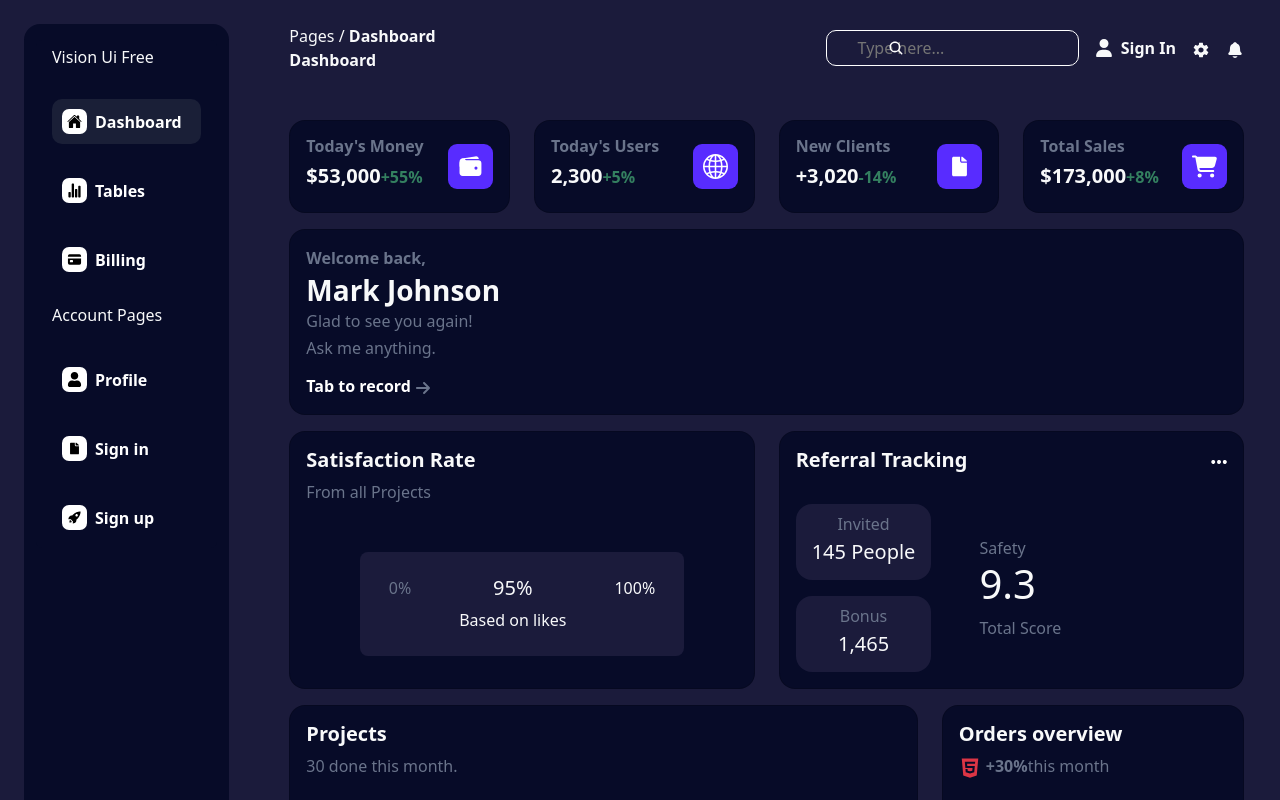
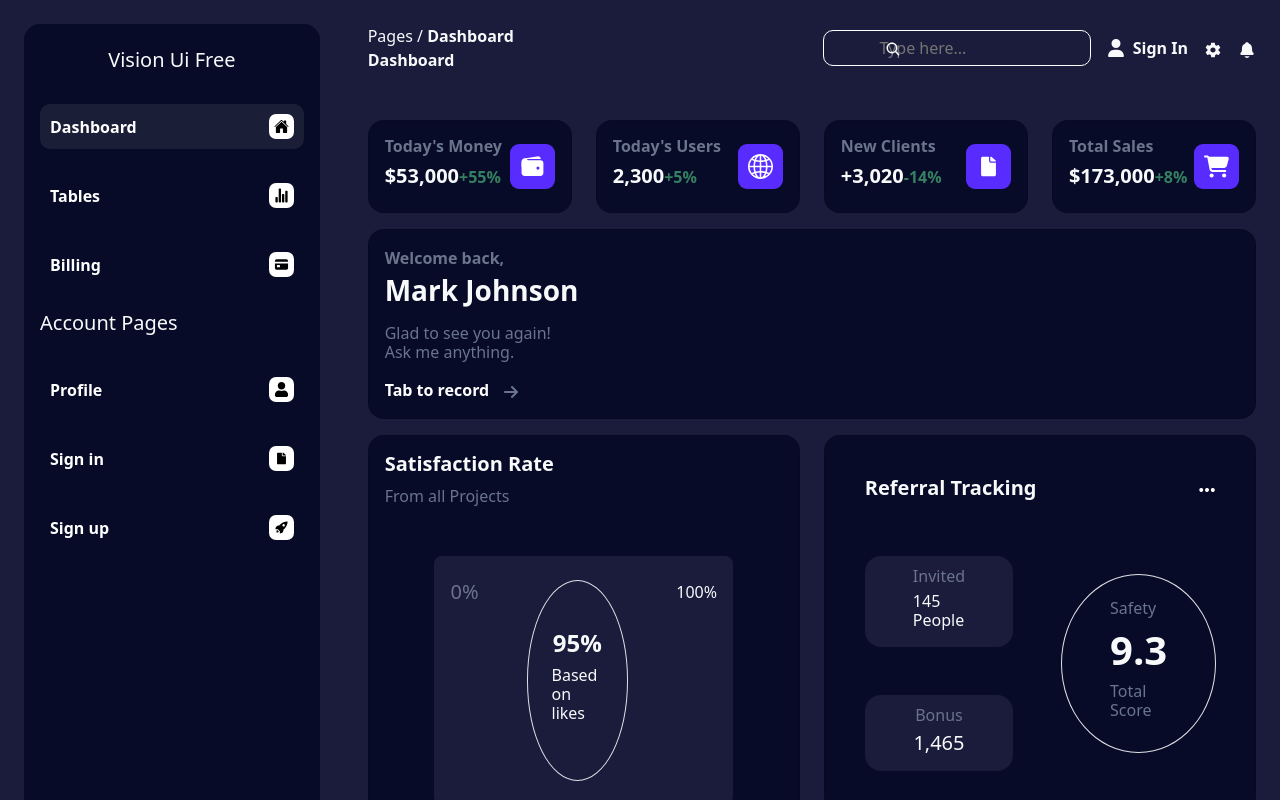
Before and after one commit to Janice1828/dashboard_sample, a React (Create React App) app: page / in a window 1280 px wide. Shown: the top 800 px of the page. Built offline with nearby package versions, Linux system fonts and the light colour scheme.

Commit message:
home page basic completed

```diff
--- a/src/Home.js
+++ b/src/Home.js
@@ -4,11 +4,11 @@ import Sidebar from "./components/Sidebar";
 function Home() {
   return (
     <div className="body-color ">
-      <div className="row w-100 m-0 px-4 py-4">
-        <div className="col-lg-2 text-light h-100vh bg-sidebar-color rounded-4">
+      <div className="row w-100 gx-0 m-0 px-4 py-4">
+        <div className="sidebar text-light h-100vh bg-sidebar-color rounded-4">
           <Sidebar />
         </div>
-        <div className="col-lg-10 text-light">
+        <div className="home-content text-light">
           <Dashboard />
         </div>
       </div>
--- a/src/components/Dashboard.js
+++ b/src/components/Dashboard.js
@@ -131,12 +131,12 @@ const Dashboard = () => {
                 <span style={{ color: "#6a748b" }} className="fw-bold">
                   Welcome back,
                 </span>
-                <h3 className="mt-1 mb-1 fw-bolder">Mark Johnson</h3>
+                <h3 className="mt-1 mb-3 fw-bolder">Mark Johnson</h3>
                 <div
                   className="d-flex flex-column mt-1 mb-2"
                   style={{ color: "#6a748b" }}
                 >
-                  <h6>Glad to see you again!</h6>
+                  <h6 className="mb-0">Glad to see you again!</h6>
                   <h6>Ask me anything.</h6>
                 </div>
                 <button
@@ -149,7 +149,10 @@ const Dashboard = () => {
                     color: "#fff",
                   }}
                 >
-                  Tab to record <FaArrowRight style={{ color: "#6a748b" }} />
+                  Tab to record{" "}
+                  <FaArrowRight
+                    style={{ color: "#6a748b", marginLeft: "10px" }}
+                  />
                 </button>
               </div>
             </div>
@@ -160,10 +163,10 @@ const Dashboard = () => {
                 <h5 className="fw-bold">Satisfaction Rate</h5>
                 <p className="reg-color">From all Projects</p>
                 <div className="d-flex gap-5 justify-content-center mt-5 mb-3 body-color w-75 rounded-3 m-auto px-3 py-4">
-                  <div className="reg-color">0%</div>
-                  <div>
-                    <h5 className="text-center">95%</h5>
-                    <span>Based on likes</span>
+                  <h5 className="reg-color">0%</h5>
+                  <div className="border p-2 rounded-circle px-4 py-5">
+                    <h4 className="text-center fw-bolder">95%</h4>
+                    <h6>Based on likes</h6>
                   </div>
                   <div>100%</div>
                 </div>
@@ -171,9 +174,9 @@ const Dashboard = () => {
             </div>
           </div>
           <div className="col-6">
-            <div className="card rounded-4 bg-sidebar-color text-light">
+            <div className="card rounded-4 bg-sidebar-color text-light p-4">
               <div className="card-body">
-                <div className="d-flex justify-content-between mb-4">
+                <div className="d-flex justify-content-between mb-5">
                   <h5 className="fw-bold">Referral Tracking</h5>
                   <span>
                     <button
@@ -190,22 +193,22 @@ const Dashboard = () => {
                   </span>
                 </div>
                 <div className="d-flex gap-5 align-items-center">
-                  <div className="d-flex flex-column gap-3">
-                    <div className="body-color px-3 py-2 rounded-4 d-flex flex-column align-items-center">
+                  <div className="d-flex flex-column gap-5">
+                    <div className="body-color px-5 py-2 rounded-4 d-flex flex-column align-items-center">
                       <span className="text-center reg-color mb-1 d-block">
                         Invited
                       </span>
-                      <h5>145 People</h5>
+                      <h6>145 People</h6>
                     </div>
                     <div className="body-color text-center py-2 rounded-4">
                       <span className="reg-color mb-1 d-block">Bonus</span>
                       <h5>1,465</h5>
                     </div>
                   </div>
-                  <div>
-                    <span className="reg-color">Safety</span>
-                    <h1>9.3</h1>
-                    <span className="reg-color">Total Score</span>
+                  <div className="border rounded-circle px-5 py-4">
+                    <h6 className="reg-color">Safety</h6>
+                    <h1 className="fw-bolder">9.3</h1>
+                    <h6 className="reg-color">Total Score</h6>
                   </div>
                 </div>
               </div>
--- a/src/components/Navbar.js
+++ b/src/components/Navbar.js
@@ -9,9 +9,8 @@ const Navbar = (props) => {
     input: {
       borderRadius: "10px",
       border: "1px solid #fff",
-      padding: "5px 10px ",
+      padding: "5px 0px 5px 35px ",
       color: "#fff",
-
       background: "transparent",
     },
     iconStyle: {
@@ -26,8 +25,8 @@ const Navbar = (props) => {
       background: " transparent",
       color: "#fff",
       border: "none",
-      top: "4px",
-      right: "175px",
+      top: "5px",
+      right: "190px",
     },
   };
 
--- a/src/components/Sidebar.js
+++ b/src/components/Sidebar.js
@@ -25,45 +25,63 @@ const Sidebar = () => {
     <div className="">
       <ul className="list-group d-flex flex-direction gap-2 pt-3 pb-5">
         <li className="list-group-item border-0 bg-sidebar-color text-light">
-          <h6 className="font-italic">Vision Ui Free</h6>
+          <h5 className="font-italic text-center">Vision Ui Free</h5>
         </li>
         <li className="list-group-item bg-sidebar-color border-0">
-          <NavLink to="/" className="d-flex gap-2 align-items-center">
+          <NavLink
+            to="/"
+            className="d-flex justify-content-between align-items-center"
+          >
+            <span style={style.spanStyle}>Dashboard</span>
             <IoHome style={style.iconStyle} />
-            <span style={style.spanStyle}>Dashboard</span>
           </NavLink>
         </li>
         <li className="list-group-item bg-sidebar-color border-0">
-          <NavLink to="/tables" className="d-flex gap-2 align-items-center">
-            <IoStatsChart style={style.iconStyle} />{" "}
+          <NavLink
+            to="/tables"
+            className="d-flex justify-content-between align-items-center"
+          >
             <span style={style.spanStyle}>Tables</span>
+            <IoStatsChart style={style.iconStyle} />
           </NavLink>
         </li>
         <li className="list-group-item bg-sidebar-color border-0">
-          <NavLink to="/billing" className="d-flex gap-2 align-items-center">
+          <NavLink
+            to="/billing"
+            className="d-flex justify-content-between align-items-center"
+          >
+            <span style={style.spanStyle}> Billing</span>
             <IoCard style={style.iconStyle} />
-            <span style={style.spanStyle}> Billing</span>
           </NavLink>
         </li>
         <li className="list-group-item bg-sidebar-color text-light border-0">
-          <h6 className="font-italic">Account Pages</h6>
+          <h5 className="font-italic">Account Pages</h5>
         </li>
         <li className="list-group-item bg-sidebar-color border-0">
-          <NavLink to="/profile " className="d-flex gap-2 align-items-center">
-            <FaUser style={style.iconStyle} />{" "}
+          <NavLink
+            to="/profile "
+            className="d-flex justify-content-between align-items-center"
+          >
             <span style={style.spanStyle}>Profile</span>
+            <FaUser style={style.iconStyle} />
           </NavLink>
         </li>
         <li className="list-group-item bg-sidebar-color border-0">
-          <NavLink to="/signin" className="d-flex gap-2 align-items-center">
+          <NavLink
+            to="/signin"
+            className="d-flex justify-content-between align-items-center"
+          >
+            <span style={style.spanStyle}> Sign in</span>
             <IoIosDocument style={style.iconStyle} />
-            <span style={style.spanStyle}> Sign in</span>
           </NavLink>
         </li>
         <li className="list-group-item bg-sidebar-color border-0">
-          <NavLink to="/signup" className="d-flex gap-2 align-items-center">
+          <NavLink
+            to="/signup"
+            className="d-flex justify-content-between align-items-center"
+          >
+            <span style={style.spanStyle}>Sign up</span>
             <IoIosRocket style={style.iconStyle} />{" "}
-            <span style={style.spanStyle}>Sign up</span>
           </NavLink>
         </li>
       </ul>
--- a/src/components/TableList.js
+++ b/src/components/TableList.js
@@ -4,9 +4,10 @@ import { SlOptionsVertical } from "react-icons/sl";
 
 const TableList = () => {
   return (
-    <div className="row gy-4 px-4">
-      <Navbar header="Tables" className="col-12" />
-
+    <div className="ps-5">
+      <Navbar header="Tables" />
+      <div className="pt-5">
+        <div className="row gy-3">
           <div className="col-12 card bg-sidebar-color border-0 text-light">
             <div className="card-body">
               <h5>Authors Table</h5>
@@ -120,6 +121,8 @@ const TableList = () => {
             </div>
           </div>
         </div>
+      </div>
+    </div>
   );
 };
 
--- a/src/pages/Billing.js
+++ b/src/pages/Billing.js
@@ -5,13 +5,10 @@ const Billing = () => {
   return (
     <div className="body-color ">
       <div className="row g-0 px-4 py-4">
-        <div
-          style={{ width: "22%" }}
-          className=" text-light h-100vh bg-sidebar-color rounded-4"
-        >
+        <div className="sidebar text-light h-100vh bg-sidebar-color rounded-4">
           <Sidebar />
         </div>
-        <div className="col-9 text-light">
+        <div className="home-content text-light">
           <BillingContent />
         </div>
       </div>
--- a/src/pages/Profile.js
+++ b/src/pages/Profile.js
@@ -4,14 +4,11 @@ import ProfileContent from "../components/ProfileContent";
 const Profile = () => {
   return (
     <div className="body-color ">
-      <div className="row px-4 py-4">
-        <div
-          style={{ width: "22%" }}
-          className=" text-light h-100vh bg-sidebar-color rounded-4"
-        >
+      <div className="row g-0 px-4 py-4">
+        <div className="sidebar text-light h-100vh bg-sidebar-color rounded-4">
           <Sidebar />
         </div>
-        <div className="col-9 text-light">
+        <div className="home-content text-light">
           <ProfileContent />
         </div>
       </div>
--- a/src/pages/Tables.js
+++ b/src/pages/Tables.js
@@ -5,11 +5,11 @@ import TableList from "../components/TableList";
 const Tables = () => {
   return (
     <div className="body-color ">
-      <div className="row m-0 px-4 py-4">
-        <div className="col-2 text-light bg-sidebar-color rounded-4">
+      <div className="row w-100 m-0 g-0 px-4 py-4">
+        <div className="sidebar text-light h-100vh bg-sidebar-color rounded-4">
           <Sidebar />
         </div>
-        <div className="col-10 text-light">
+        <div className="home-content text-light">
           <TableList />
         </div>
       </div>
--- a/src/style.css
+++ b/src/style.css
@@ -42,3 +42,9 @@ a {
   background-color: #7c4abb !important ;
   color: #fff !important;
 }
+.home-content {
+  width: 76% !important;
+}
+.sidebar {
+  width: 24% !important;
+}
```
Lines whose indentation alone changed are shown as unchanged.
